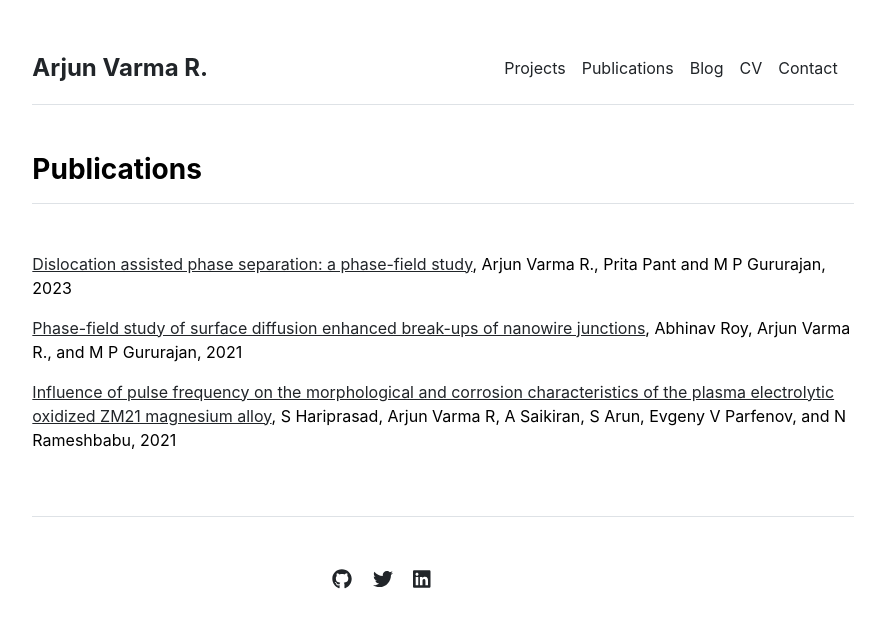
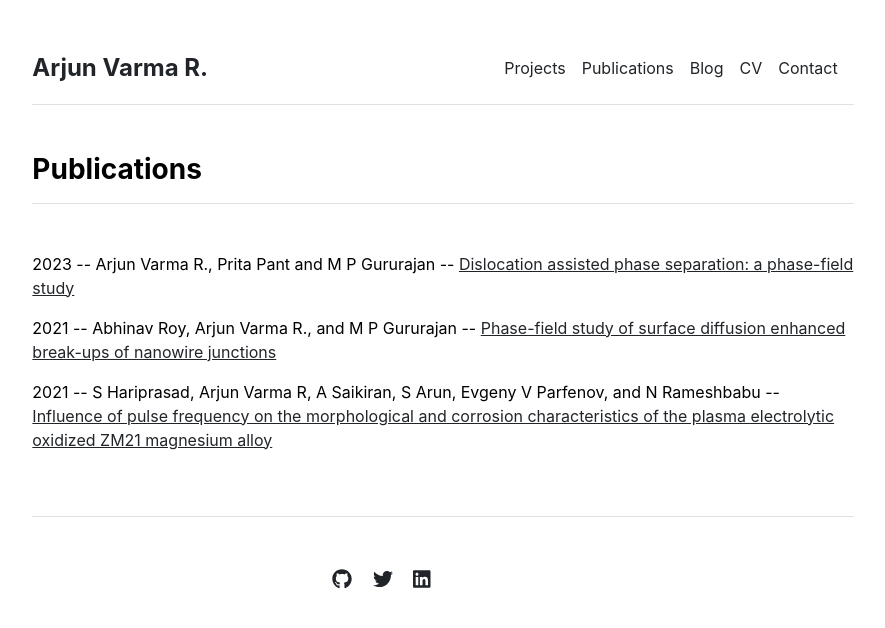
Before and after one commit to arjunvarmar/arjun-academic, a Jekyll site: the page built from publications.md, in a window 1280 px wide. Shown: the top 628 px of the page, without its empty margins (197-1082 px from the left). Built offline with Jekyll 4.4.1, drawn with Linux system fonts in a browser that asks for light colours.

```diff
--- a/_includes/publications.html
+++ b/_includes/publications.html
@@ -7,7 +7,7 @@
       {% endfor %}
     {% else %}
       {% for item in site.data.publications.index %}
-      <p><a  href="{{ item.url }}">{{ item.name }}</a>, {{ item.authors}}, {{item.year}} </p>
+      <p>{{ item.year}} -- {{ item.authors}} -- <a  href="{{ item.url }}">{{ item.name }}</a> </p>
       {% endfor %}
     {% endif %}
   </div>
```
